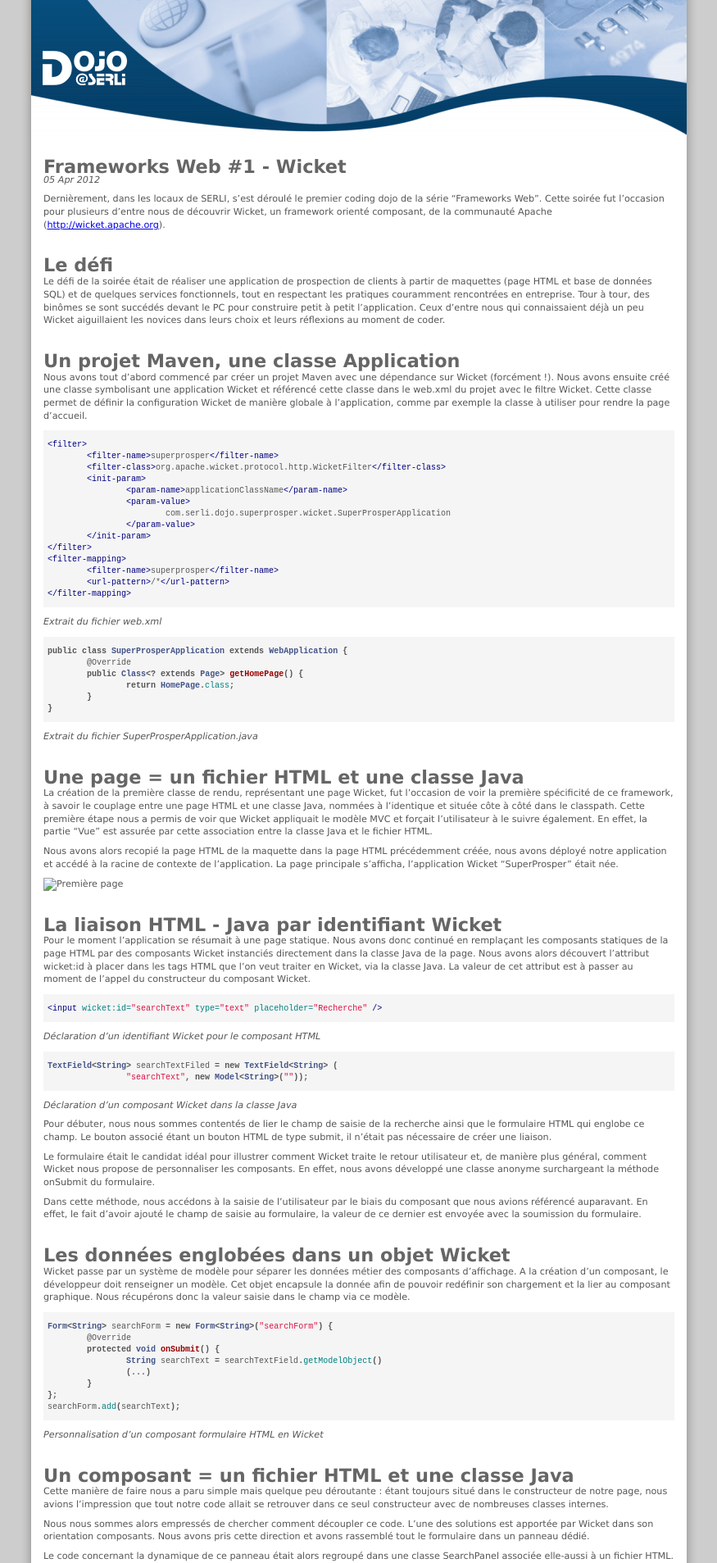
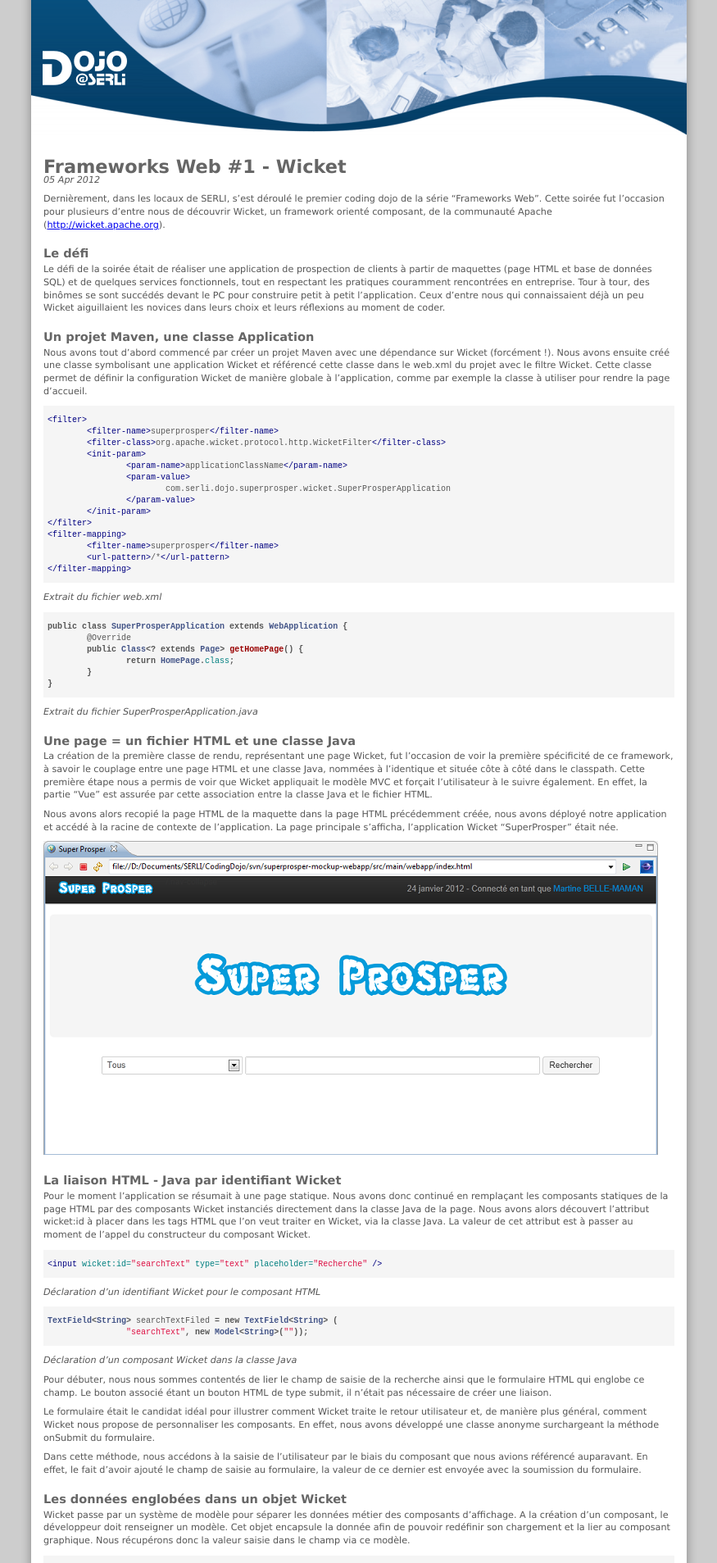
Before and after one commit to SerliDojo/serlidojo.github.io, a Jekyll site: the page built from _posts/2012-04-05-frameworks-web-1-wicket.markdown, in a window 1280 px wide. Shown: the top 1907 px of the page at 82% size, without its empty margins (202-1077 px from the left). Built offline with Jekyll 4.4.1, drawn with Linux system fonts in a browser that asks for light colours; Markdown is read by kramdown in place of the engine named in the settings; comment, search, counter and statistics services are not loaded.

Commit message:
Mise à jour des articles

```diff
--- a/_posts/2012-04-05-frameworks-web-1-wicket.markdown
+++ b/_posts/2012-04-05-frameworks-web-1-wicket.markdown
@@ -9,13 +9,13 @@
 
 
 Le défi
-==========
+----------
 
 Le défi de la soirée était de réaliser une application de prospection de clients à partir de maquettes (page HTML et base de données SQL) et de quelques services fonctionnels, tout en respectant les pratiques couramment rencontrées en entreprise. Tour à tour, des binômes se sont succédés devant le PC pour construire petit à petit l'application. Ceux d'entre nous qui connaissaient déjà un peu Wicket aiguillaient les novices dans leurs choix et leurs réflexions au moment de coder.
 
 
 Un projet Maven, une classe Application
-==========
+----------
 
 Nous avons tout d'abord commencé par créer un projet Maven avec une dépendance sur Wicket (forcément !). Nous avons ensuite créé une classe symbolisant une application Wicket et référencé cette classe dans le web.xml du projet avec le filtre Wicket. Cette classe permet de définir la configuration Wicket de manière globale à l'application, comme par exemple la classe à utiliser pour rendre la page d'accueil.
 
@@ -49,17 +49,17 @@
 
 
 Une page = un fichier HTML et une classe Java
-==========
+----------
 
 La création de la première classe de rendu, représentant une page Wicket, fut l'occasion de voir la première spécificité de ce framework, à savoir le couplage entre une page HTML et une classe Java, nommées à l'identique et située côte à côté dans le classpath. Cette première étape nous a permis de voir que Wicket appliquait le modèle MVC et forçait l'utilisateur à le suivre également. En effet, la partie "Vue" est assurée par cette association entre la classe Java et le fichier HTML.
 
 Nous avons alors recopié la page HTML de la maquette dans la page HTML précédemment créée, nous avons déployé notre application et accédé à la racine de contexte de l'application. La page principale s'afficha, l'application Wicket "SuperProsper" était née.
 
-![Première page]({{ site.url }}/img/maquette.png)
+![Première page]({{ site.url }}/img/wicket/maquette.png)
 
 
 La liaison HTML - Java par identifiant Wicket
-==========
+----------
 
 Pour le moment l'application se résumait à une page statique. Nous avons donc continué en remplaçant les composants statiques de la page HTML par des composants Wicket instanciés directement dans la classe Java de la page. Nous avons alors découvert l'attribut wicket:id à placer dans les tags HTML que l'on veut traiter en Wicket, via la classe Java. La valeur de cet attribut est à passer au moment de l'appel du constructeur du composant Wicket.
 
@@ -82,7 +82,7 @@
 
 
 Les données englobées dans un objet Wicket
-==========
+----------
 
 Wicket passe par un système de modèle pour séparer les données métier des composants d'affichage. A la création d'un composant, le développeur doit renseigner un modèle. Cet objet encapsule la donnée afin de pouvoir redéfinir son chargement et la lier au composant graphique. Nous récupérons donc la valeur saisie dans le champ via ce modèle.
 
@@ -100,7 +100,7 @@
 
 
 Un composant = un fichier HTML et une classe Java
-==========
+----------
 
 Cette manière de faire nous a paru simple mais quelque peu déroutante : étant toujours situé dans le constructeur de notre page, nous avions l'impression que tout notre code allait se retrouver dans ce seul constructeur avec de nombreuses classes internes.
 
@@ -143,7 +143,7 @@
 
 
 Navigation par les classes Java
-==========
+----------
 
 Une fois ce composant en place, il ne nous restait plus qu'à transmettre les données saisies dans le formulaire à la page de résultat. Cette page est elle-aussi implémentée par une classe Java et un fichier HTML. La navigation dans Wicket peut se faire de différentes manières, en indiquant la classe de la page suivante ainsi que les paramètres de la page (GET ou POST) ou simplement en instanciant cette classe Java. Il est alors possible de lui passer directement des valeurs. Nous avons choisi cette voie en passant les valeurs saisies dans le formulaire.
 
@@ -160,7 +160,7 @@
 
 
 Suite et fin
-==========
+----------
 
 Le dojo s'est poursuivi par la découverte d'autres composants disponibles dans Wicket comme les listes déroulantes ou les tableaux. Nous avons également fait quelques essais avec les modèles plus complexes ou la gestion des requêtes AJAX.
 
```
